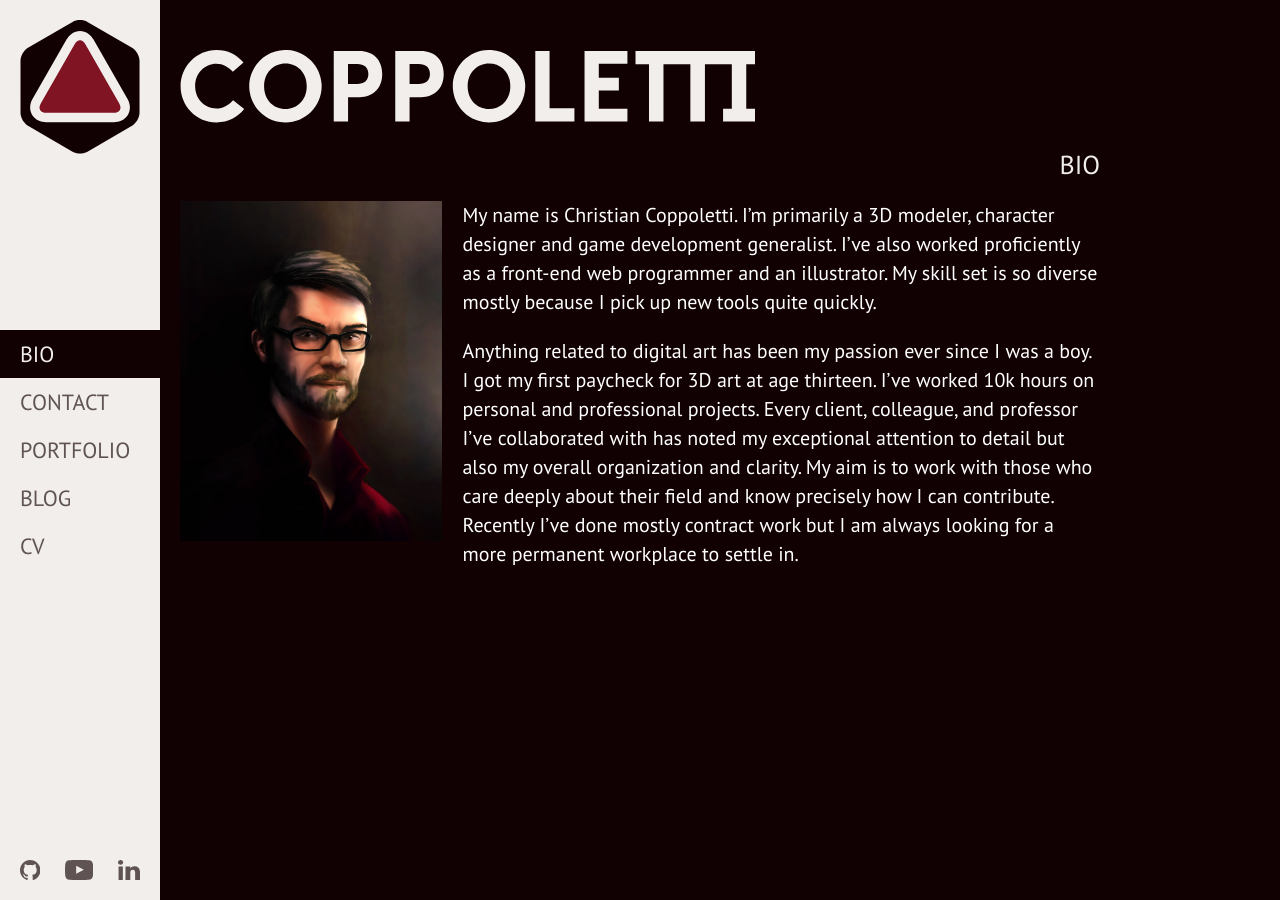
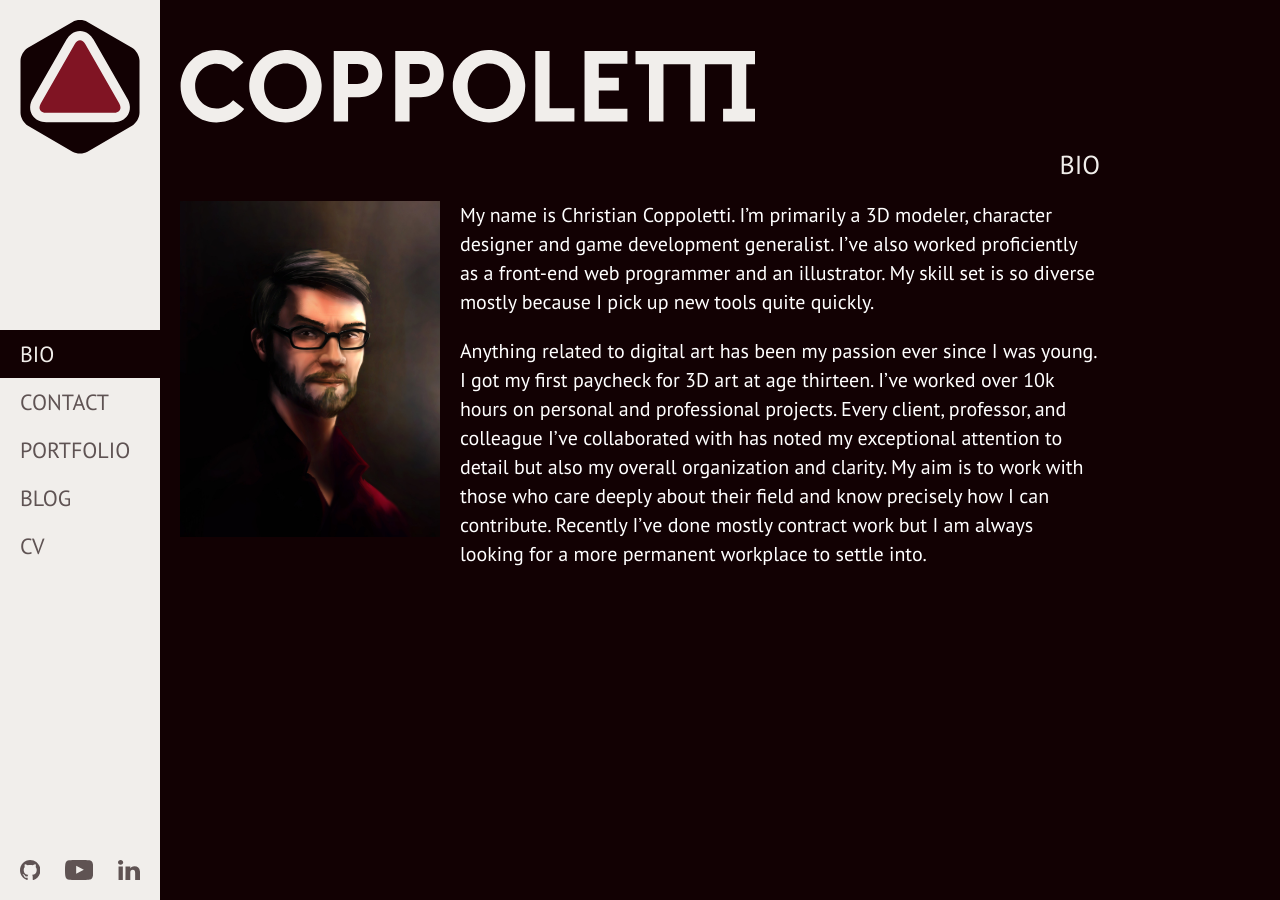
Before and after one commit to fusobotic/fusobotic, a Jekyll site: the page built from bio.html, in a window 1280 px wide. Built offline with Jekyll 4.4.1, drawn with Linux system fonts in a browser that asks for light colours.

Commit message:
minor bio changes

```diff
--- a/bio.html
+++ b/bio.html
@@ -11,7 +11,7 @@
       My name is Christian Coppoletti. I’m primarily a 3D modeler, character designer and game development generalist. I’ve also worked proficiently as a front-end web programmer and an illustrator. My skill set is so diverse mostly because I pick up new tools quite quickly.
     </p>
     <p>
-    Anything related to digital art has been my passion ever since I was a boy. I got my first paycheck for 3D art at age thirteen. I’ve worked 10k hours on personal and professional projects. Every client, colleague, and professor I’ve collaborated with has noted my exceptional attention to detail but also my overall organization and clarity. My aim is to work with those who care deeply about their field and know precisely how I can contribute. Recently I’ve done mostly contract work but I am always looking for a more permanent workplace to settle in.
+      Anything related to digital art has been my passion ever since I was young. I got my first paycheck for 3D art at age thirteen. I’ve worked over 10k hours on personal and professional projects. Every client, professor, and colleague I’ve collaborated with has noted my exceptional attention to detail but also my overall organization and clarity. My aim is to work with those who care deeply about their field and know precisely how I can contribute. Recently I’ve done mostly contract work but I am always looking for a more permanent workplace to settle into.
     </p>
   </div>
 </div>
```
